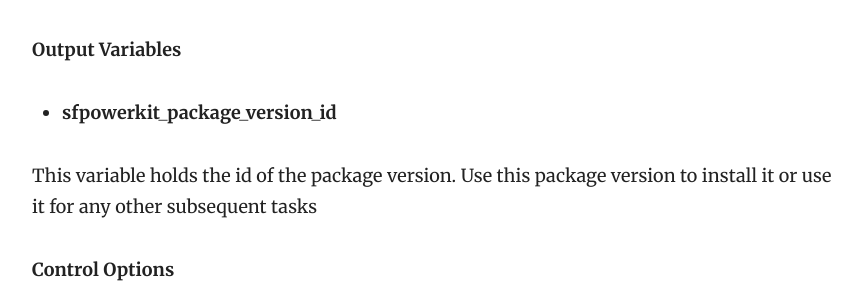
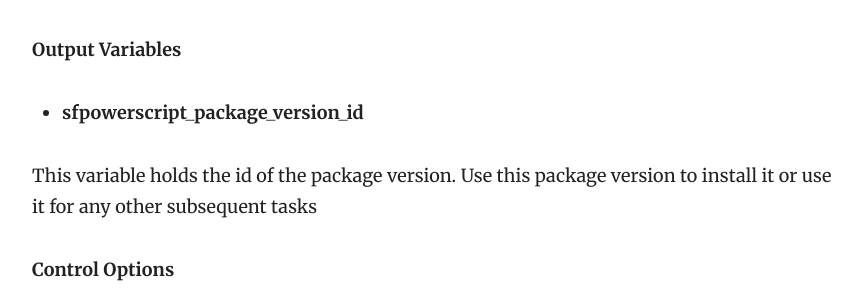
Before and after one commit to nbatterham/sfpowerscripts-doc, a Jekyll site: the page built from _docs/Tasks/Packaging-Tasks/Create SFDX Unlocked Package.md, in a window 1280 px wide and 900 px high, scrolled down 3031 px. Shown: the part 159-453 px from the top of the window, without its empty margins (408-1270 px from the left). Built offline with Jekyll 4.4.1, drawn with Linux system fonts in a browser that asks for light colours.

Commit message:
Fixed variable name

```diff
--- a/_docs/Tasks/Packaging-Tasks/Create SFDX Unlocked Package.md
+++ b/_docs/Tasks/Packaging-Tasks/Create SFDX Unlocked Package.md
@@ -64,7 +64,7 @@ Calculate and store the code coverage percentage by running the Apex tests inclu
 
 **Output Variables**
 
-* **sfpowerkit\_package\_version\_id**
+* **sfpowerscript\_package\_version\_id**
 
 This variable holds the id of the package version. Use this package version to install it or use it for any other subsequent tasks
 
```
